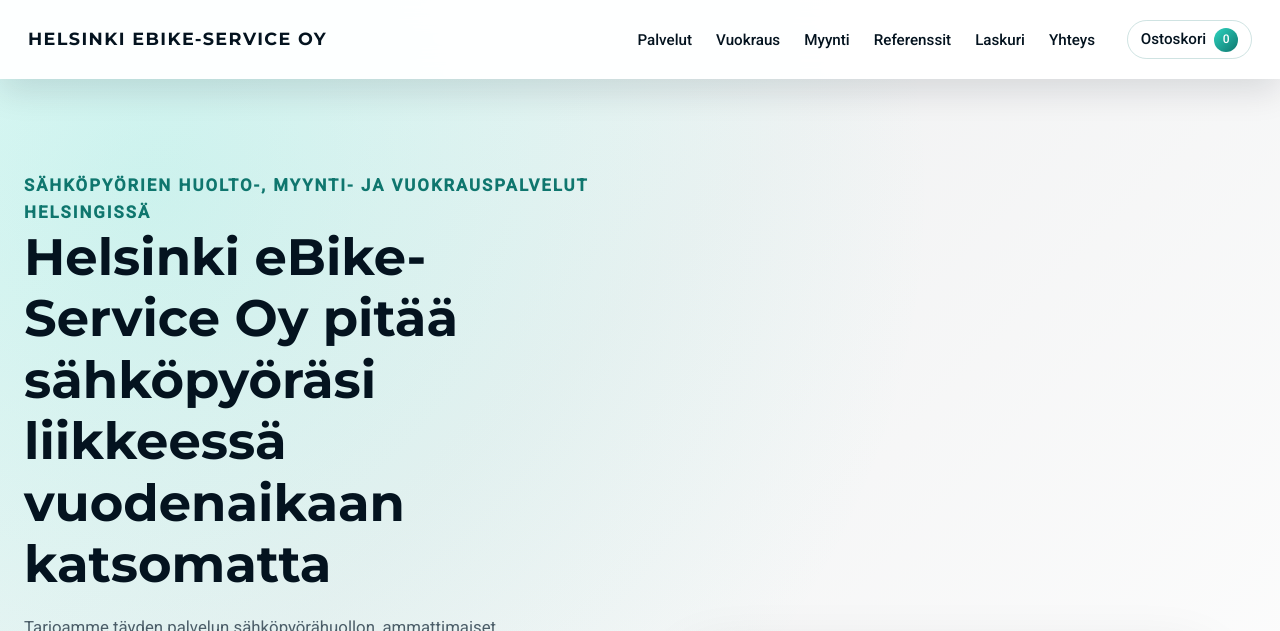
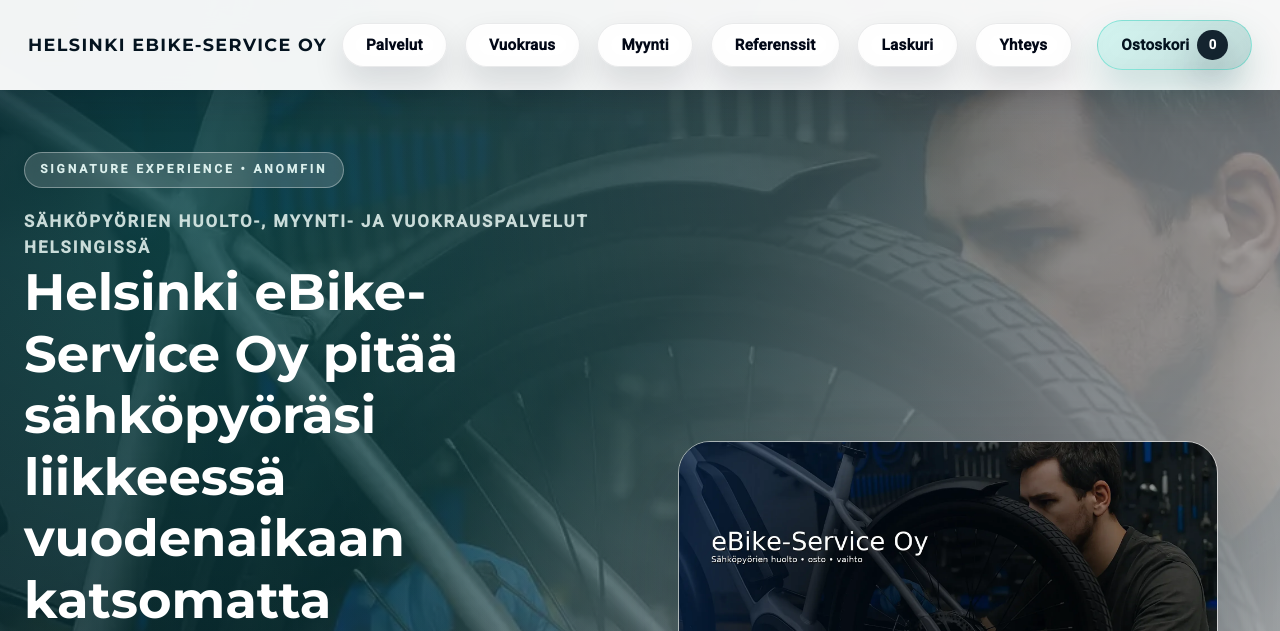
Before and after one commit to AnomFIN/hrk, a PHP site: page / in a window 1280 px wide. Shown: the top 631 px of the page. Run offline with PHP 8.4, Linux system fonts and the light colour scheme.

Commit message:
Enhance hero and navigation aesthetics

```diff
--- a/assets/css/styles.css
+++ b/assets/css/styles.css
@@ -13,6 +13,10 @@
     --radius-md: 18px;
     --radius-sm: 12px;
     --shadow: 0 24px 60px rgba(4, 19, 31, 0.12);
+    --color-ink: #020817;
+    --color-glass: rgba(255, 255, 255, 0.72);
+    --shadow-xl: 0 40px 80px rgba(4, 19, 31, 0.24);
+    --transition-snappy: cubic-bezier(0.22, 1, 0.36, 1);
 }
 
 * {
@@ -112,14 +116,16 @@
     padding: 1.5rem;
     position: relative;
     overflow: hidden;
-    background: linear-gradient(135deg, rgba(45, 212, 191, 0.08) 0%, rgba(4, 19, 31, 0.05) 40%, rgba(255, 255, 255, 0.95) 100%);
+    background: linear-gradient(140deg, rgba(2, 8, 23, 0.88) 0%, rgba(4, 19, 31, 0.68) 38%, rgba(255, 255, 255, 0.94) 100%),
+        url('../bg.webp') center/cover;
 }
 
 .hero::after {
     content: "";
     position: absolute;
     inset: 0;
-    background: radial-gradient(circle at 12% 18%, rgba(45, 212, 191, 0.18), transparent 55%);
+    background: radial-gradient(circle at 15% 18%, rgba(45, 212, 191, 0.26), transparent 60%),
+        radial-gradient(circle at 85% 12%, rgba(255, 255, 255, 0.28), transparent 55%);
     pointer-events: none;
 }
 
@@ -154,44 +162,42 @@
     transition: color 0.3s ease;
 }
 
-.nav--scrolled .nav__logo,
-.nav--scrolled .nav__links a {
+.nav--scrolled .nav__logo {
     color: var(--color-white);
 }
 
 .nav__links {
     display: flex;
     list-style: none;
-    gap: 1.5rem;
+    gap: 1.1rem;
     align-items: center;
 }
 
-.nav__links a {
-    color: var(--color-dark);
-    font-weight: 500;
+.nav__link {
+    position: relative;
+    display: inline-flex;
+    align-items: center;
+    justify-content: center;
+    gap: 0.5rem;
+    padding: 0.55rem 1.45rem;
+    border-radius: 999px;
+    font-weight: 600;
     font-size: 0.95rem;
-    position: relative;
-    transition: color 0.3s ease;
+    letter-spacing: 0.02em;
+    color: var(--color-ink);
+    background: var(--color-glass);
+    border: 1px solid rgba(4, 19, 31, 0.08);
+    box-shadow: inset 0 1px 0 rgba(255, 255, 255, 0.65), 0 16px 32px rgba(4, 19, 31, 0.12);
+    transition: transform 0.45s var(--transition-snappy), box-shadow 0.45s var(--transition-snappy),
+        background 0.35s ease, color 0.35s ease;
+    backdrop-filter: blur(12px);
 }
 
-.nav__links a::after {
-    content: "";
-    position: absolute;
-    left: 0;
-    bottom: -6px;
-    width: 100%;
-    height: 2px;
-    background: var(--color-primary);
-    opacity: 0;
-    transform: scaleX(0);
-    transform-origin: left;
-    transition: var(--transition);
-}
-
-.nav__links a:focus::after,
-.nav__links a:hover::after {
-    opacity: 1;
-    transform: scaleX(1);
+.nav__link:hover,
+.nav__link:focus {
+    transform: translateY(-3px);
+    background: linear-gradient(135deg, rgba(255, 255, 255, 0.95), rgba(229, 248, 244, 0.92));
+    box-shadow: 0 26px 48px rgba(4, 19, 31, 0.22);
 }
 
 .nav__toggle {
@@ -230,44 +236,59 @@
     margin-left: 0.5rem;
 }
 
-.nav__cart-link {
-    display: inline-flex;
-    align-items: center;
-    gap: 0.5rem;
-    padding: 0.4rem 0.8rem;
-    border-radius: 999px;
-    border: 1px solid rgba(15, 118, 110, 0.2);
-    font-weight: 600;
-    transition: var(--transition);
+.nav__link--cart {
+    background: linear-gradient(135deg, rgba(45, 212, 191, 0.2), rgba(15, 118, 110, 0.25));
+    border-color: rgba(45, 212, 191, 0.45);
+    color: var(--color-dark);
+    box-shadow: 0 20px 42px rgba(15, 118, 110, 0.2);
 }
 
-.nav__cart-link:hover,
-.nav__cart-link:focus {
-    background: rgba(45, 212, 191, 0.12);
-    border-color: rgba(15, 118, 110, 0.35);
+.nav__link--cart:hover,
+.nav__link--cart:focus {
+    background: linear-gradient(135deg, rgba(45, 212, 191, 0.38), rgba(15, 118, 110, 0.45));
+    box-shadow: 0 28px 52px rgba(15, 118, 110, 0.28);
 }
 
 .nav__cart-count {
     display: inline-flex;
     align-items: center;
     justify-content: center;
-    min-width: 24px;
-    height: 24px;
+    width: 1.9rem;
+    height: 1.9rem;
     border-radius: 999px;
-    background: linear-gradient(135deg, var(--color-primary), var(--color-primary-dark));
+    background: rgba(4, 19, 31, 0.92);
     color: var(--color-white);
-    font-size: 0.75rem;
-    padding: 0 0.4rem;
+    font-size: 0.82rem;
+    font-weight: 600;
+    letter-spacing: 0.02em;
+    padding: 0 0.35rem;
+    box-shadow: 0 18px 36px rgba(4, 19, 31, 0.28);
 }
 
-.nav--scrolled .nav__cart-link {
-    border-color: rgba(255, 255, 255, 0.35);
-    color: var(--color-white);
+.nav--scrolled .nav__link {
+    color: rgba(248, 250, 252, 0.92);
+    background: rgba(255, 255, 255, 0.08);
+    border-color: rgba(255, 255, 255, 0.12);
+    box-shadow: none;
 }
 
-.nav--scrolled .nav__cart-link:hover,
-.nav--scrolled .nav__cart-link:focus {
-    background: rgba(255, 255, 255, 0.12);
+.nav--scrolled .nav__link:hover,
+.nav--scrolled .nav__link:focus {
+    background: rgba(255, 255, 255, 0.18);
+    box-shadow: 0 28px 46px rgba(2, 8, 23, 0.4);
+}
+
+.nav--scrolled .nav__link--cart {
+    color: #ecfeff;
+    background: linear-gradient(135deg, rgba(45, 212, 191, 0.45), rgba(15, 118, 110, 0.55));
+    border-color: rgba(45, 212, 191, 0.65);
+    box-shadow: 0 28px 46px rgba(15, 118, 110, 0.32);
+}
+
+.nav--scrolled .nav__cart-count {
+    background: rgba(255, 255, 255, 0.92);
+    color: var(--color-dark);
+    box-shadow: 0 18px 32px rgba(2, 8, 23, 0.32);
 }
 
 .hero__content {
@@ -275,17 +296,44 @@
     padding-bottom: 3rem;
     max-width: 580px;
     z-index: 1;
+    color: rgba(248, 250, 252, 0.92);
+}
+
+.hero__content h1 {
+    color: var(--color-white);
 }
 
 .hero__content p {
     margin-top: 1.25rem;
+    color: rgba(226, 241, 238, 0.88);
+}
+
+.hero__badge {
+    display: inline-flex;
+    align-items: center;
+    gap: 0.6rem;
+    padding: 0.45rem 0.95rem;
+    border-radius: 999px;
+    background: rgba(255, 255, 255, 0.16);
+    border: 1px solid rgba(255, 255, 255, 0.35);
+    color: rgba(229, 248, 244, 0.95);
+    font-size: 0.75rem;
+    letter-spacing: 0.24em;
+    text-transform: uppercase;
+    font-weight: 600;
+    backdrop-filter: blur(12px);
 }
 
 .hero__eyebrow {
     letter-spacing: 0.12em;
     text-transform: uppercase;
     font-weight: 600;
-    color: var(--color-primary-dark);
+    color: rgba(209, 250, 229, 0.88);
+}
+
+.hero__lead {
+    font-size: 1.12rem;
+    max-width: 520px;
 }
 
 .hero__actions {
@@ -295,37 +343,94 @@
     margin-top: 2rem;
 }
 
+.hero__signature {
+    margin-top: 1.5rem;
+    font-size: 0.92rem;
+    letter-spacing: 0.16em;
+    text-transform: uppercase;
+    color: rgba(229, 248, 244, 0.72);
+}
+
 .hero__stats {
     display: grid;
     grid-template-columns: repeat(auto-fit, minmax(140px, 1fr));
     gap: 1.5rem;
     margin-top: 2.5rem;
+    padding: 2rem;
+    border-radius: var(--radius-lg);
+    background: rgba(255, 255, 255, 0.18);
+    border: 1px solid rgba(255, 255, 255, 0.32);
+    backdrop-filter: blur(18px);
 }
 
 .hero__stats dt {
     font-size: 1.8rem;
     font-weight: 700;
-    color: var(--color-primary-dark);
+    color: var(--color-white);
 }
 
 .hero__stats dd {
     margin-top: 0.25rem;
     font-size: 0.95rem;
-    color: var(--color-muted);
+    color: rgba(4, 19, 31, 0.78);
 }
 
 .hero__image {
     position: relative;
-    padding-top: 6rem;
+    padding-top: 4rem;
     display: flex;
-    align-items: flex-end;
+    align-items: center;
     justify-content: center;
 }
 
 .hero__image img {
-    width: clamp(320px, 60vw, 520px);
-    border-radius: var(--radius-lg);
-    box-shadow: var(--shadow);
+    position: relative;
+    width: clamp(320px, 58vw, 540px);
+    border-radius: calc(var(--radius-lg) + 8px);
+    box-shadow: var(--shadow-xl);
+    transform: translateY(-40px);
+    border: 1px solid rgba(255, 255, 255, 0.55);
+    object-fit: cover;
+    z-index: 1;
+}
+
+.hero__image::before {
+    content: "";
+    position: absolute;
+    bottom: 6%;
+    width: 70%;
+    height: 60%;
+    border-radius: 50%;
+    background: radial-gradient(circle at 50% 50%, rgba(45, 212, 191, 0.4), transparent 65%);
+    filter: blur(28px);
+    z-index: 0;
+}
+
+.hero__image-chip {
+    position: absolute;
+    right: 8%;
+    bottom: 12%;
+    display: inline-flex;
+    flex-direction: column;
+    align-items: flex-start;
+    gap: 0.35rem;
+    padding: 0.9rem 1.1rem;
+    border-radius: var(--radius-sm);
+    background: rgba(2, 8, 23, 0.82);
+    color: #ecfeff;
+    text-transform: uppercase;
+    letter-spacing: 0.16em;
+    font-size: 0.72rem;
+    font-weight: 600;
+    box-shadow: 0 28px 48px rgba(2, 8, 23, 0.45);
+    border: 1px solid rgba(255, 255, 255, 0.16);
+    z-index: 1;
+}
+
+.hero__image-chip span:last-child {
+    font-size: 0.78rem;
+    color: var(--color-primary);
+    letter-spacing: 0.24em;
 }
 
 .btn {
--- a/index.html
+++ b/index.html
@@ -20,14 +20,14 @@
                 <span></span>
             </button>
             <ul class="nav__links" id="nav-menu">
-                <li><a href="#palvelut">Palvelut</a></li>
-                <li><a href="#vuokraus">Vuokraus</a></li>
-                <li><a href="#myynti">Myynti</a></li>
-                <li><a href="#referenssit">Referenssit</a></li>
-                <li><a href="#laskuri">Laskuri</a></li>
-                <li><a href="#yhteys">Yhteys</a></li>
+                <li><a class="nav__link" href="#palvelut">Palvelut</a></li>
+                <li><a class="nav__link" href="#vuokraus">Vuokraus</a></li>
+                <li><a class="nav__link" href="#myynti">Myynti</a></li>
+                <li><a class="nav__link" href="#referenssit">Referenssit</a></li>
+                <li><a class="nav__link" href="#laskuri">Laskuri</a></li>
+                <li><a class="nav__link" href="#yhteys">Yhteys</a></li>
                 <li class="nav__cart">
-                    <a class="nav__cart-link" href="#verkkokauppa" aria-label="Siirry ostoskoriin">
+                    <a class="nav__link nav__link--cart" href="#verkkokauppa" aria-label="Siirry ostoskoriin">
                         <span>Ostoskori</span>
                         <span class="nav__cart-count" data-cart-count aria-live="polite">0</span>
                     </a>
@@ -35,13 +35,15 @@
             </ul>
         </nav>
         <div class="hero__content">
+            <span class="hero__badge">Signature Experience • AnomFIN</span>
             <p class="hero__eyebrow">Sähköpyörien huolto-, myynti- ja vuokrauspalvelut Helsingissä</p>
             <h1>Helsinki eBike-Service Oy pitää sähköpyöräsi liikkeessä vuodenaikaan katsomatta</h1>
-            <p>Tarjoamme täyden palvelun sähköpyörähuollon, ammattimaiset yritysratkaisut sekä inspiroivan verkkokaupan, josta löydät laadukkaat pyörät, varaosat ja varusteet. Fiksu yhdistelmä huoltoa, palvelusopimuksia ja joustavaa verkkokauppaa tekee meistä sähköpyöräyritysten ja -harrastajien luotetun kumppanin.</p>
+            <p class="hero__lead">Tarjoamme täyden palvelun sähköpyörähuollon, ammattimaiset yritysratkaisut sekä inspiroivan verkkokaupan, josta löydät laadukkaat pyörät, varaosat ja varusteet. Fiksu yhdistelmä huoltoa, palvelusopimuksia ja joustavaa verkkokauppaa tekee meistä sähköpyöräyritysten ja -harrastajien luotetun kumppanin.</p>
             <div class="hero__actions">
                 <a class="btn btn--primary" href="#yhteys">Varaa huolto</a>
                 <a class="btn btn--ghost" href="#verkkokauppa">Tutustu verkkokauppaan</a>
             </div>
+            <p class="hero__signature">Jugi@AnomFIN curated • Premium EV cycling studio</p>
             <dl class="hero__stats">
                 <div>
                     <dt>15.12.2024</dt>
@@ -58,7 +60,11 @@
             </dl>
         </div>
         <div class="hero__image">
-            <img src="https://images.unsplash.com/photo-1509395176047-4a66953fd231?auto=format&fit=crop&w=1200&q=80" alt="Sähköpyörä huollossa modernissa pyöräpajassa" loading="lazy">
+            <img src="assets/ebikewp.webp" alt="Sähköpyörä huollossa modernissa pyöräpajassa" loading="lazy">
+            <div class="hero__image-chip" aria-hidden="true">
+                <span>Precision tuning</span>
+                <span>Jugi@AnomFIN</span>
+            </div>
         </div>
     </header>
 
@@ -71,7 +77,7 @@
             </div>
             <div class="grid grid--3">
                 <article class="card">
-                    <img src="https://images.unsplash.com/photo-1485965120184-e220f721d03e?auto=format&fit=crop&w=1200&q=80" alt="Mekaanikko säätää sähköpyörän vaihteita" loading="lazy">
+                    <img src="assets/editablew.webp" alt="AnomFINin mekaanikko säätää sähköpyörän voimansiirtoa" loading="lazy">
                     <div class="card__content">
                         <h3>Sähköpyörähuolto</h3>
                         <p>Diagnosointi, ohjelmistopäivitykset ja mekaaniset säädöt yhdellä käynnillä. Käytämme valmistajien hyväksymiä testereitä ja huoltosarjoja.</p>
```
Also changed, not shown: other parts of assets/css/styles.css (+31 -12 lines).
